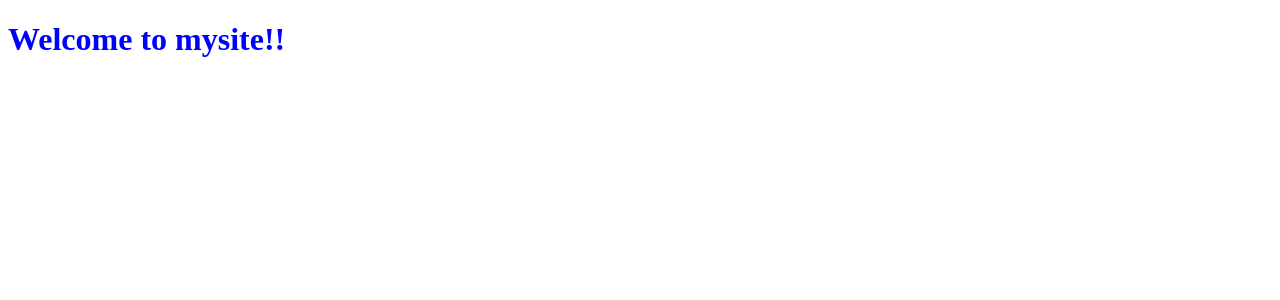
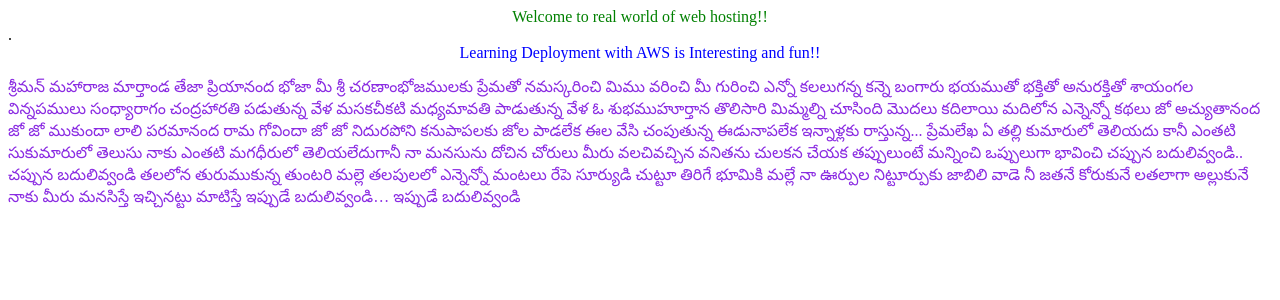
Before and after one commit to GanapathiAmbore/Django-Deployement, a Django app: page / in a window 1280 px wide. Shown: the top 300 px of the page. Run offline with Django 3.2, Linux system fonts and the light colour scheme.

Commit message:
Update base.html

```diff
--- a/templates/base.html
+++ b/templates/base.html
@@ -5,6 +5,41 @@
     <title>Title</title>
 </head>
 <body>
-<h1 style="color: blue">Welcome to mysite!!</h1>
+<center style="color: green">Welcome to real world of web hosting!!</center>.
+<center style="color: blue">Learning Deployment with AWS is Interesting and fun!!</center>
+<p style="color:blueviolet">శ్రీమన్ మహారాజ మార్తాండ తేజా ప్రియానంద భోజా
+మీ శ్రీ చరణాంభోజములకు ప్రేమతో నమస్కరించి
+మిము వరించి మీ గురించి ఎన్నో కలలుగన్న కన్నె బంగారు
+భయముతో భక్తితో అనురక్తితో శాయంగల విన్నపములు
+
+సంధ్యారాగం చంద్రహారతి పడుతున్న వేళ
+మసకచీకటి మధ్యమావతి పాడుతున్న వేళ
+ఓ శుభముహూర్తాన
+
+తొలిసారి మిమ్మల్ని చూసింది మొదలు
+కదిలాయి మదిలోన ఎన్నెన్నో కథలు
+
+జో అచ్యుతానంద జో జో ముకుందా
+లాలి పరమానంద రామ గోవిందా జో జో
+
+నిదురపోని కనుపాపలకు జోల పాడలేక
+ఈల వేసి చంపుతున్న ఈడునాపలేక
+ఇన్నాళ్లకు రాస్తున్న... ప్రేమలేఖ
+
+ఏ తల్లి కుమారులో తెలియదు కానీ
+ఎంతటి సుకుమారులో తెలుసు నాకు
+ఎంతటి మగధీరులో తెలియలేదుగానీ
+నా మనసును దోచిన చోరులు మీరు
+వలచివచ్చిన వనితను చులకన చేయక
+తప్పులుంటే మన్నించి ఒప్పులుగా భావించి
+చప్పున బదులివ్వండి.. చప్పున బదులివ్వండి
+
+తలలోన తురుముకున్న తుంటరి మల్లె
+తలపులలో ఎన్నెన్నో మంటలు రేపె
+సూర్యుడి చుట్టూ తిరిగే భూమికి మల్లే
+నా ఊర్పుల నిట్టూర్పుకు జాబిలి వాడె
+నీ జతనే కోరుకునే లతలాగా అల్లుకునే
+నాకు మీరు మనసిస్తే ఇచ్చినట్టు మాటిస్తే
+ఇప్పుడే బదులివ్వండి… ఇప్పుడే బదులివ్వండి</p>
 </body>
 </html>
```
